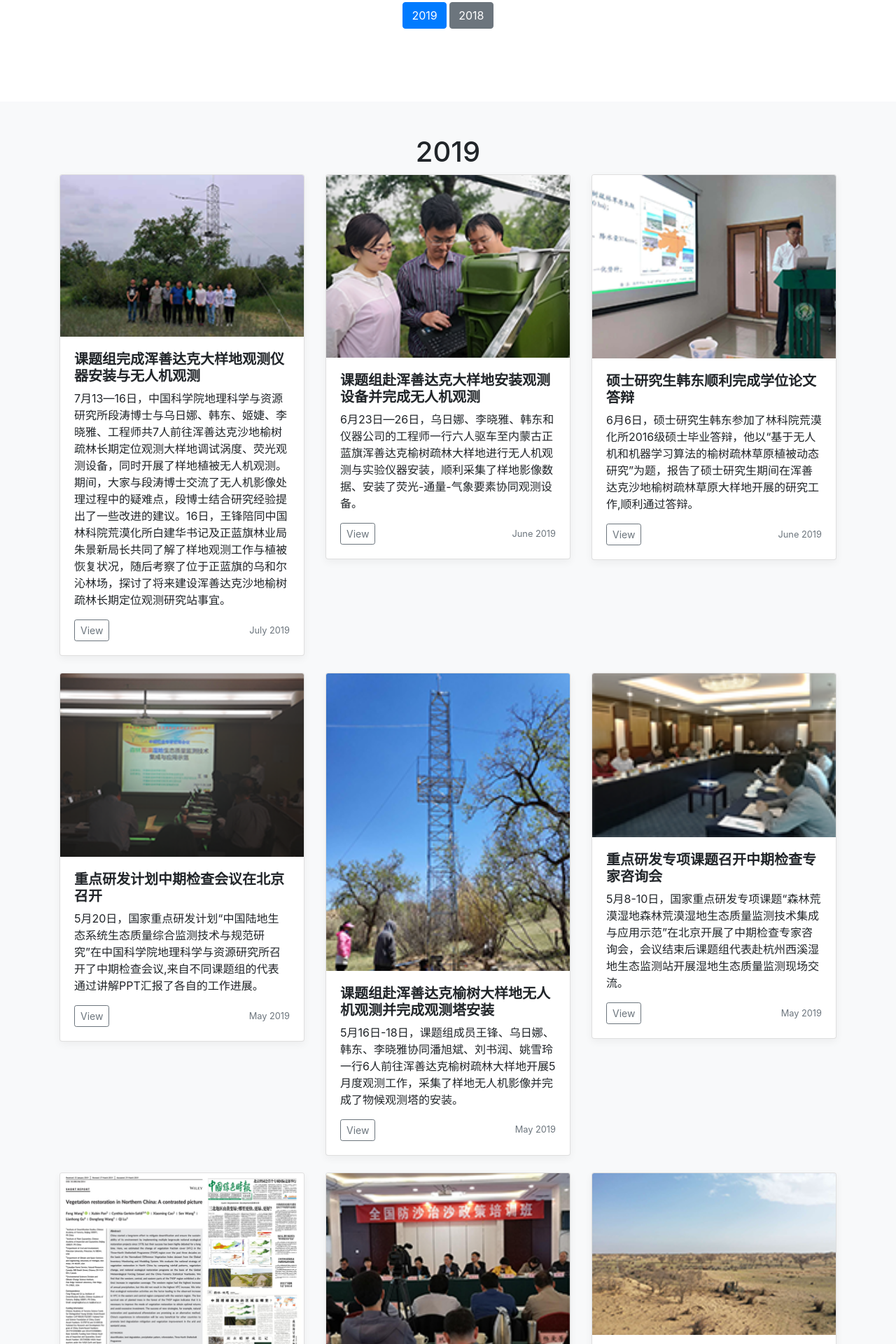
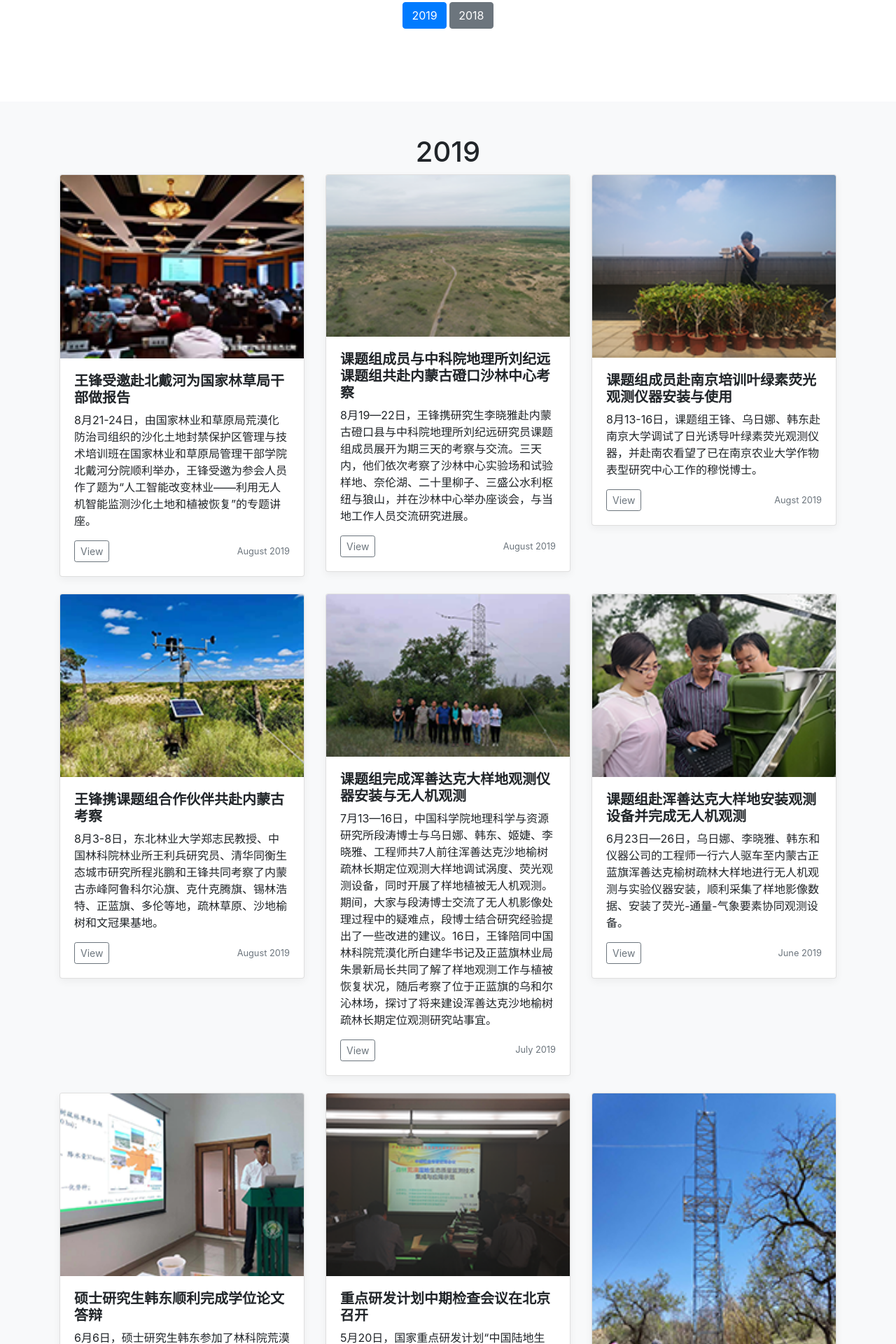
Before and after one commit to DrylandEcology-Lab/UAV-HiRAP, a Flask app: page /news in a window 1280 px wide. Shown: the part 319-2239 px from the top of the page at 70% size. Run offline with Flask 2, Linux system fonts and the light colour scheme; some libraries are stand-ins or nearby versions.

Commit message:
2019.10.11 更新8月新闻

```diff
--- a/app/templates/news.html
+++ b/app/templates/news.html
@@ -53,6 +53,74 @@
 
         <div class="container">
           <div class="row">
+
+           <div class="col-md-4">
+             <div class="card mb-4 box-shadow">
+                <img class="card-img-top" src="{{ url_for('static', filename='news/20190822.png') }}" alt="Card image cap">
+                <div class="card-body">
+                  <h5><b>王锋受邀赴北戴河为国家林草局干部做报告</b></h5>
+                  <p class="card-text">8月21-24日，由国家林业和草原局荒漠化防治司组织的沙化土地封禁保护区管理与技术培训班在国家林业和草原局管理干部学院北戴河分院顺利举办，王锋受邀为参会人员作了题为“人工智能改变林业——利用无人机智能监测沙化土地和植被恢复”的专题讲座。</p>
+
+                  <div class="d-flex justify-content-between align-items-center">
+                    <div class="btn-group">
+                     <button type="button" class="btn btn-sm btn-outline-secondary">View</button>
+                    </div>
+                    <small class="text-muted">August 2019</small>
+                </div>
+               </div>
+              </div>
+           </div>
+
+            <div class="col-md-4">
+              <div class="card mb-4 box-shadow">
+                <img class="card-img-top" src="{{ url_for('static', filename='news/20190819.png') }}" alt="Card image cap">
+                <div class="card-body">
+                  <h5><b>课题组成员与中科院地理所刘纪远课题组共赴内蒙古磴口沙林中心考察</b></h5>
+                  <p class="card-text">8月19—22日，王锋携研究生李晓雅赴内蒙古磴口县与中科院地理所刘纪远研究员课题组成员展开为期三天的考察与交流。三天内，他们依次考察了沙林中心实验场和试验样地、奈伦湖、二十里柳子、三盛公水利枢纽与狼山，并在沙林中心举办座谈会，与当地工作人员交流研究进展。</p>
+
+                  <div class="d-flex justify-content-between align-items-center">
+                    <div class="btn-group">
+                      <button type="button" class="btn btn-sm btn-outline-secondary">View</button>
+                    </div>
+                    <small class="text-muted">August 2019</small>
+                  </div>
+                </div>
+              </div>
+            </div>
+
+            <div class="col-md-4">
+              <div class="card mb-4 box-shadow">
+                <img class="card-img-top" src="{{ url_for('static', filename='news/20190813.png') }}" alt="Card image cap">
+                <div class="card-body">
+                  <h5><b>课题组成员赴南京培训叶绿素荧光观测仪器安装与使用</b></h5>
+                  <p class="card-text">8月13-16日，课题组王锋、乌日娜、韩东赴南京大学调试了日光诱导叶绿素荧光观测仪器，并赴南农看望了已在南京农业大学作物表型研究中心工作的穆悦博士。</p>
+
+                  <div class="d-flex justify-content-between align-items-center">
+                    <div class="btn-group">
+                      <button type="button" class="btn btn-sm btn-outline-secondary">View</button>
+                    </div>
+                    <small class="text-muted">Augst 2019</small>
+                  </div>
+                </div>
+              </div>
+            </div>
+
+            <div class="col-md-4">
+              <div class="card mb-4 box-shadow">
+                <img class="card-img-top" src="{{ url_for('static', filename='news/20190803.png') }}" alt="Card image cap">
+                <div class="card-body">
+                  <h5><b>王锋携课题组合作伙伴共赴内蒙古考察</b></h5>
+                  <p class="card-text">8月3-8日，东北林业大学郑志民教授、中国林科院林业所王利兵研究员、清华同衡生态城市研究所程兆鹏和王锋共同考察了内蒙古赤峰阿鲁科尔沁旗、克什克腾旗、锡林浩特、正蓝旗、多伦等地，疏林草原、沙地榆树和文冠果基地。</p>
+
+                  <div class="d-flex justify-content-between align-items-center">
+                    <div class="btn-group">
+                      <button type="button" class="btn btn-sm btn-outline-secondary">View</button>
+                    </div>
+                    <small class="text-muted">August 2019</small>
+                  </div>
+                </div>
+              </div>
+            </div>
 
             <div class="col-md-4">
               <div class="card mb-4 box-shadow">
@@ -427,7 +495,7 @@
 
             <div class="col-md-4">
               <div class="card mb-4 box-shadow">
-                <img class="card-img-top" src="{{ url_for('static', filename='news/20180918.jpg') }}" alt="Card image cap">
+                <img class="card-img-top" src="{{ url_for('static', filename='news/20180918.png') }}" alt="Card image cap">
                 <div class="card-body">
                   <h5><b>王锋受邀为“三北工程”精准治沙技术与管理培训班作培训报告</b></h5>
                   <p class="card-text">王锋赴阿拉善参加“三北工程”精准治沙技术与管理培训班，并作了题为“大数据在精准治沙工程评价、管理和政策中的应用与挑战”的培训报告。</p>
@@ -444,7 +512,7 @@
 
             <div class="col-md-4">
               <div class="card mb-4 box-shadow">
-                <img class="card-img-top" src="{{ url_for('static', filename='news/20180504.jpg') }}" alt="Card image cap">
+                <img class="card-img-top" src="{{ url_for('static', filename='news/20180504.png') }}" alt="Card image cap">
                 <div class="card-body">
                   <h5><b>团队成员赴第17届中国生态学大会进行学术交流</b></h5>
                   <p class="card-text">研究生韩东参加了在南京召开的第17届中国生态学大会生态遥感与应用分会，并就无人机和机器学习算法对榆树疏林草原植被分类和覆盖度动态估计作了学术报告。</p>
```
Also changed, not shown: app/templates/index.html (+26 -27 lines), app/static/news/20180504.png, app/static/news/20190803.png (added), app/static/news/20190813.png (added), app/static/news/20190819.png (added), app/static/news/20190822.png (added).
